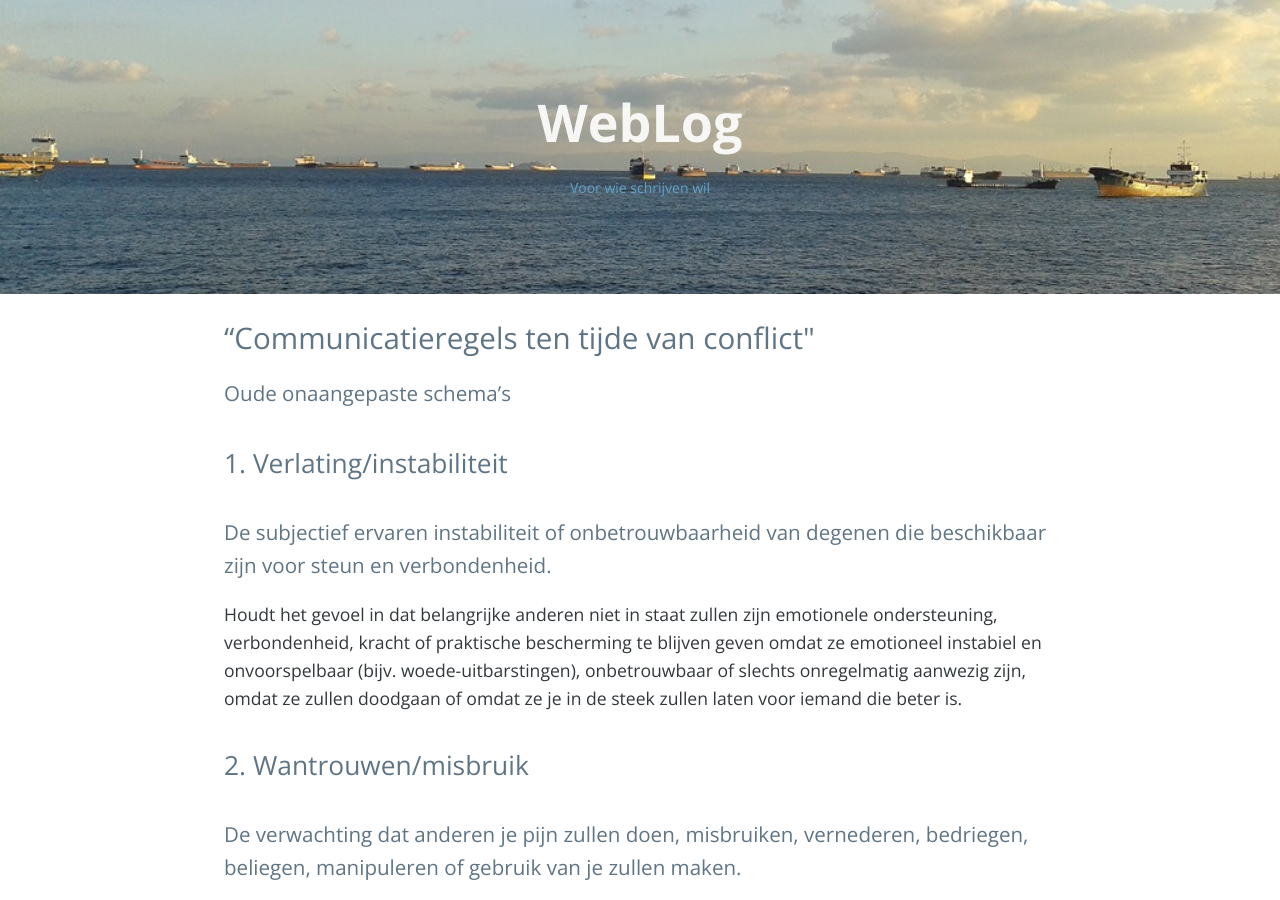
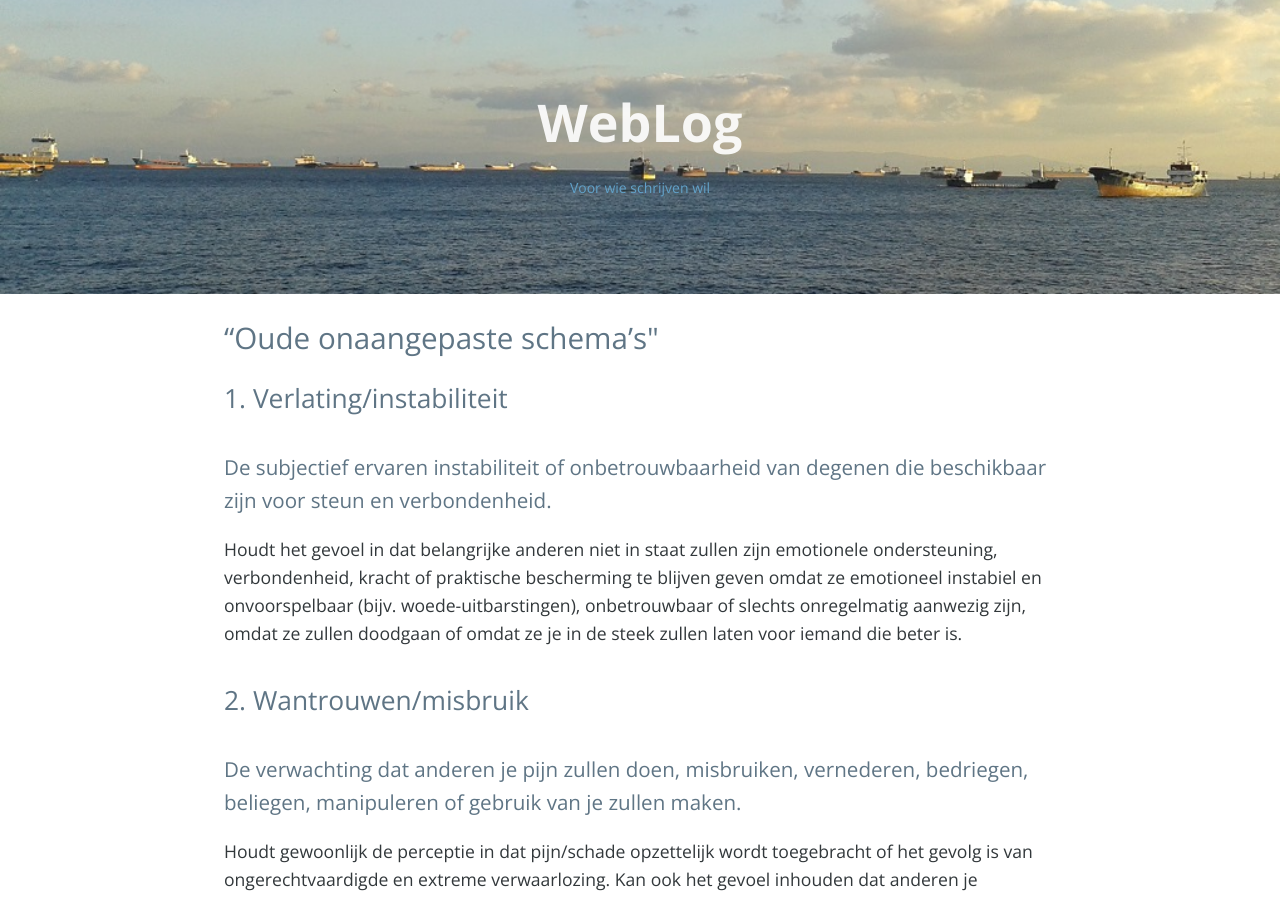
Before and after one commit to fprisse/Weblog, a Jekyll site: the page built from schemas.md, in a window 1280 px wide and 900 px high. Built offline with Jekyll 4.4.1, drawn with Linux system fonts in a browser that asks for light colours; nearby versions of some CDN libraries; comment, search, counter and statistics services are not loaded.

Commit message:
title schemas

```diff
--- a/schemas.md
+++ b/schemas.md
@@ -1,12 +1,9 @@
 ---
 layout: page
-title: “Communicatieregels ten tijde van conflict"
+title: “Oude onaangepaste schema’s"
 date: 2020-04-27 00:00:01 +0100
 categories: Covid-19
 ---
-
-# Oude onaangepaste schema’s
-
 
 ## 1. Verlating/instabiliteit
 
```
